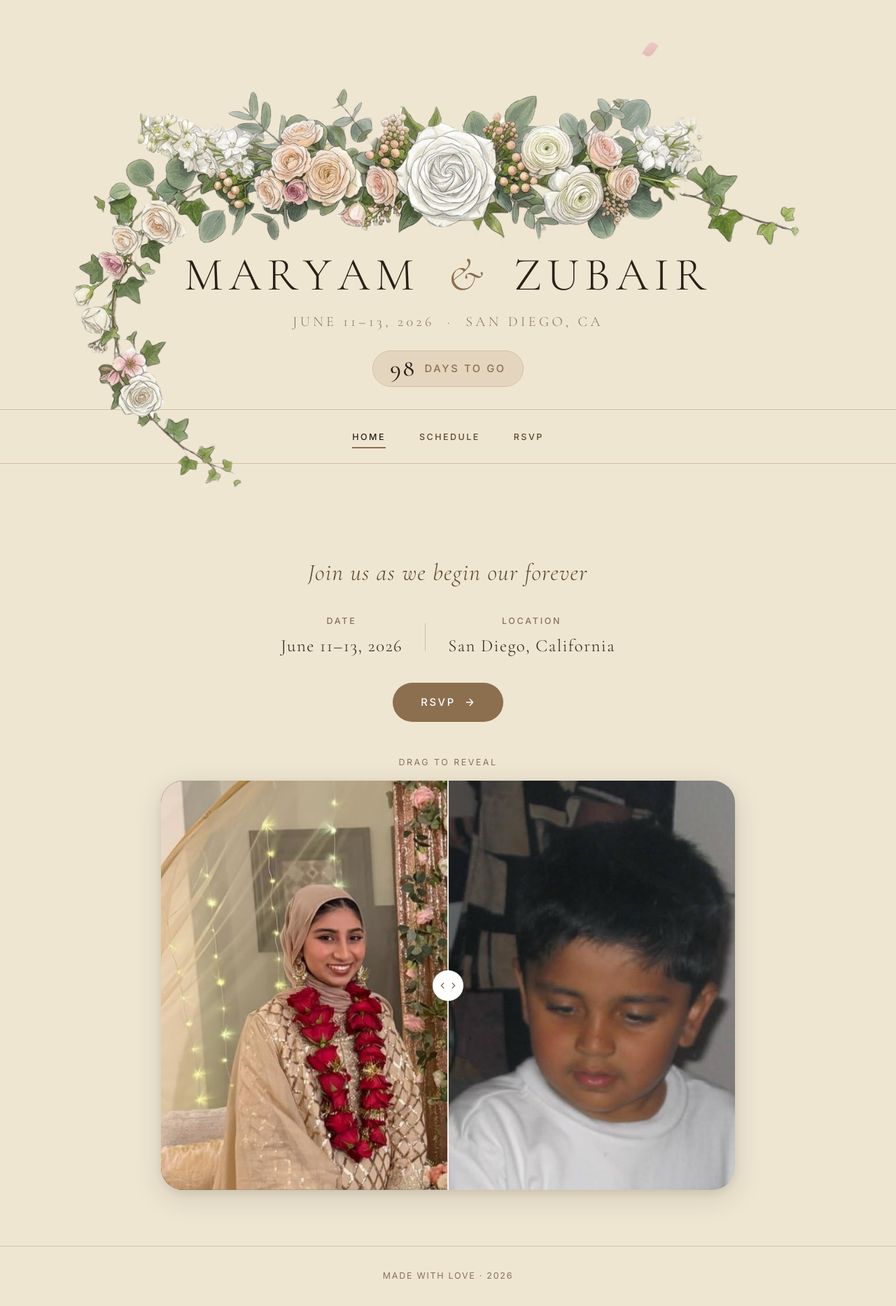
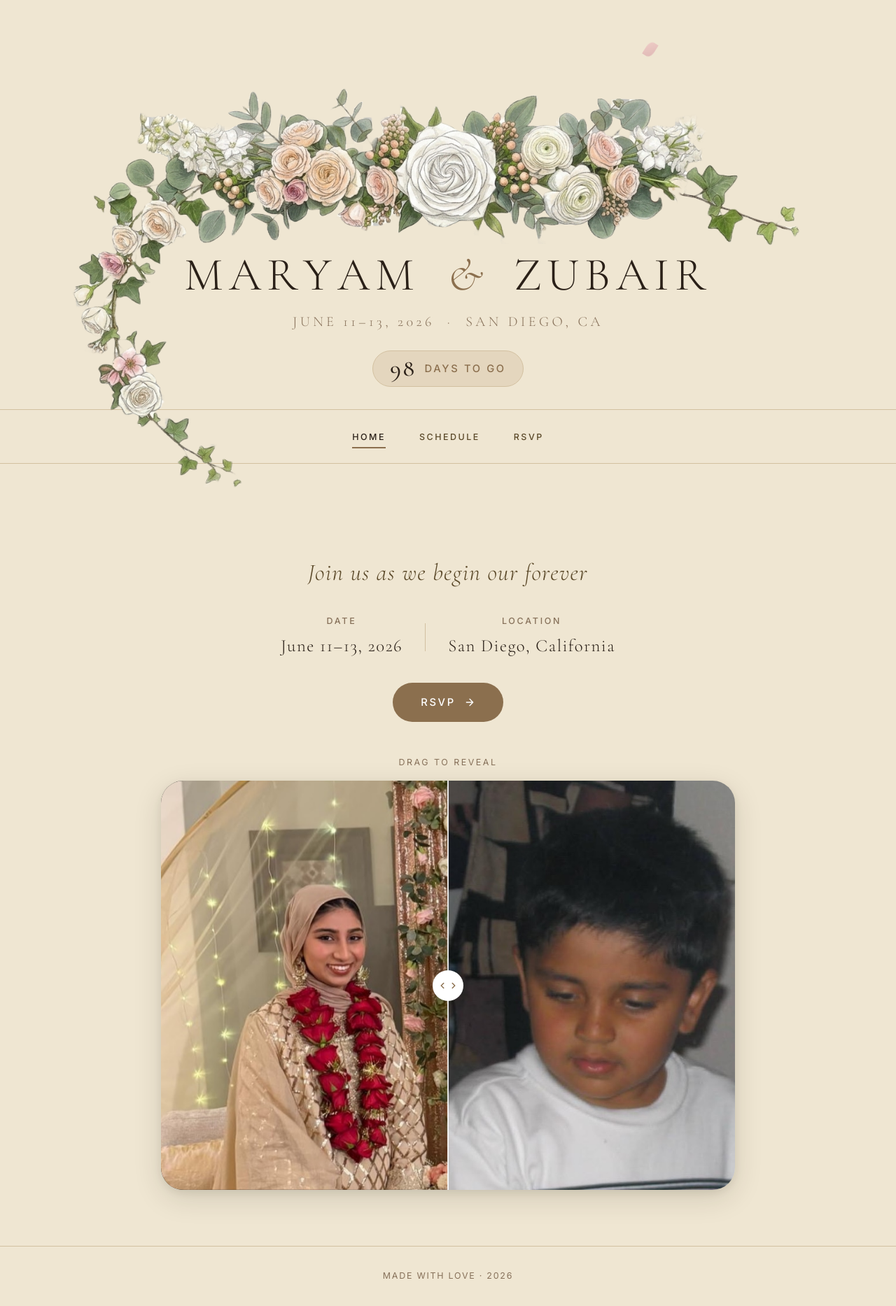
Before and after one commit to ZubairQazi/ZubairQazi.github.io, a Jekyll site: the page maryam/index.html, which Jekyll copies as it is, in a window 1280 px wide. Shown: the whole page at 70% size. Built offline with Jekyll 4.4.1, drawn with Linux system fonts in a browser that asks for light colours; nearby versions of some CDN libraries.

Commit message:
fix(ui): lower before-photo object-position to show faces

```diff
--- a/maryam/css/styles.css
+++ b/maryam/css/styles.css
@@ -473,7 +473,7 @@
   width: 100%;
   height: 100%;
   object-fit: cover;
-  object-position: center 20%;
+  object-position: center 55%;
   display: block;
   pointer-events: none;
 }
```
